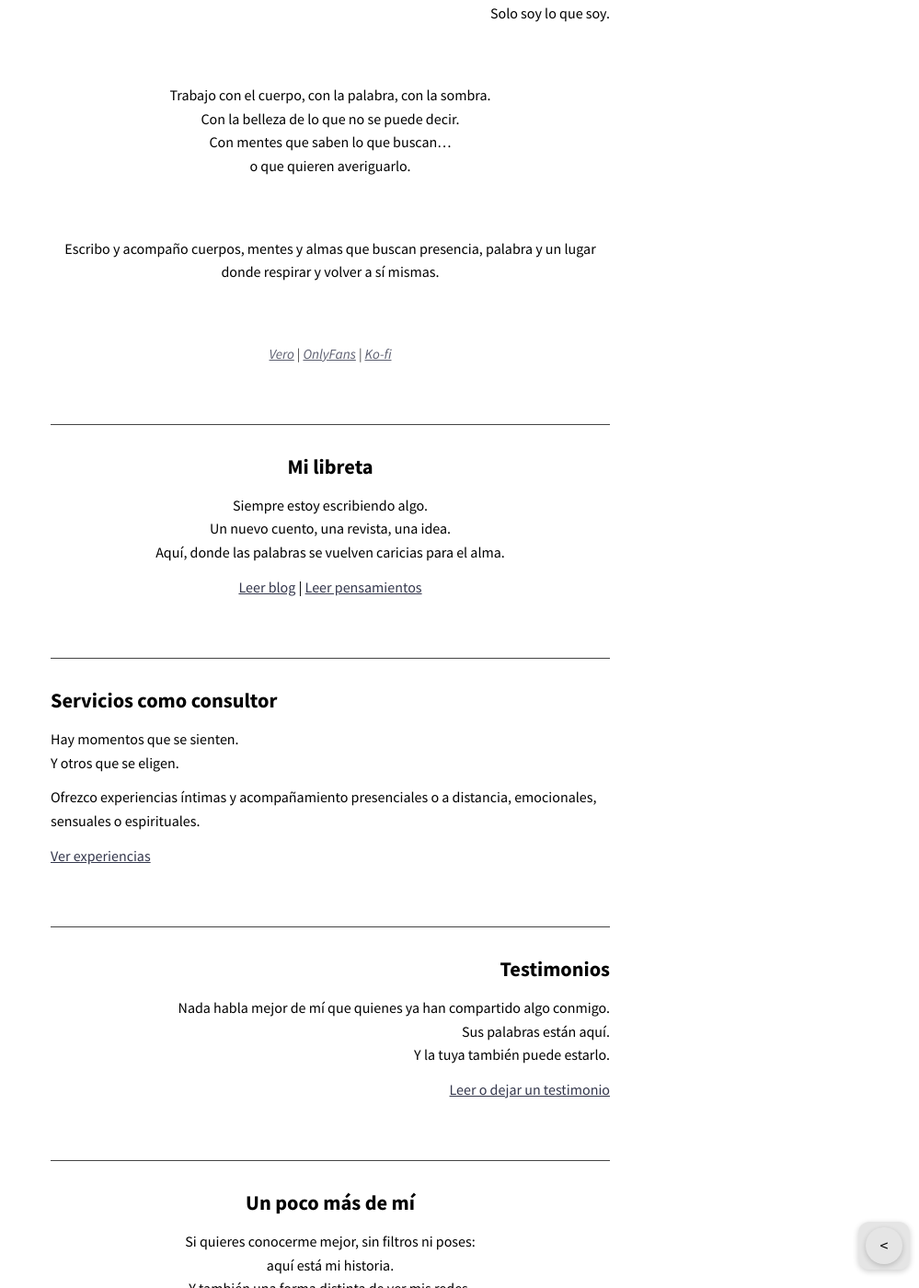
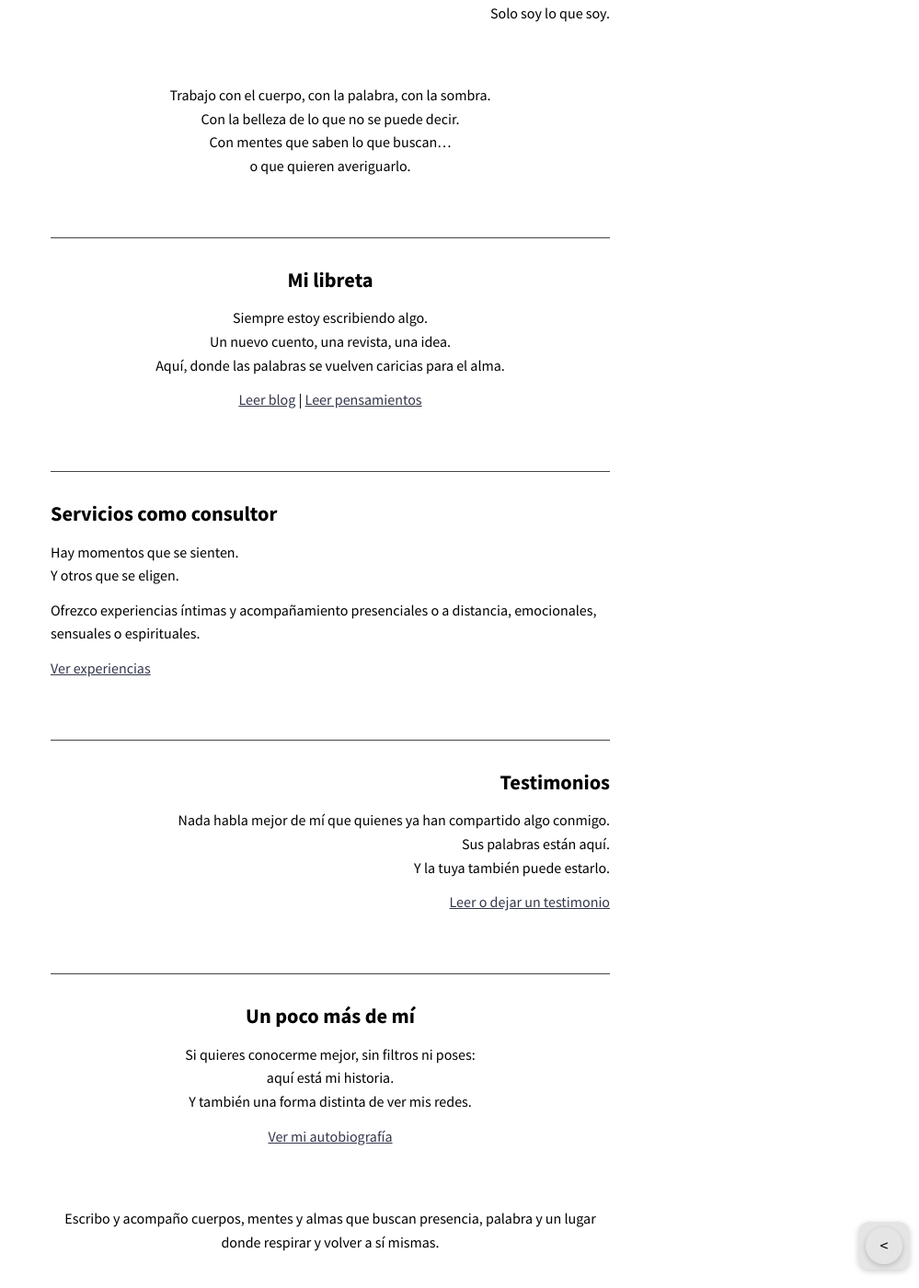
Before and after one commit to KajiiNarumi/iasuarezv, a Jekyll site: the page built from index.html, in a window 1280 px wide and 1400 px high, scrolled down 593 px. Shown: the whole window at 92% size, without its empty margins (281-1280 px from the left). Built offline with Jekyll 4.4.1, drawn with Linux system fonts in a browser that asks for light colours; nearby versions of some CDN libraries; the list of posts is cut into pages by our own code.

Commit message:
Update index.html

```diff
--- a/index.html
+++ b/index.html
@@ -27,14 +27,6 @@ entries_layout: list
     Con la belleza de lo que no se puede decir.<br>
     Con mentes que saben lo que buscan…<br>
     o que quieren averiguarlo.</p>
-  </section>
-
-  <section class="text-center">
-    <p>Escribo y acompaño cuerpos, mentes y almas que buscan presencia, palabra y un lugar donde respirar y volver a sí mismas.</p>
-  </section>
-
-  <section class="text-center">
-    <p class="enlaces"><a href="https://vero.co/iasuarezv">Vero</a> | <a href="https://onlyfans.com/iasuarezv">OnlyFans</a> | <a href="https://ko-fi.com/iasuarezv">Ko-fi</a></p>
   </section>
 
   <section class="text-center bloque">
@@ -68,6 +60,18 @@ entries_layout: list
     Y también una forma distinta de ver mis redes.</p>
     <p><a href="/autobiografia/">Ver mi autobiografía</a></p>
   </section>
+
+
+
+  <section class="text-center">
+    <p>Escribo y acompaño cuerpos, mentes y almas que buscan presencia, palabra y un lugar donde respirar y volver a sí mismas.</p>
+  </section>
+
+  <section class="text-center">
+    <p class="enlaces"><a href="https://vero.co/iasuarezv">Vero</a> | <a href="https://onlyfans.com/iasuarezv">OnlyFans</a> | <a href="https://ko-fi.com/iasuarezv">Ko-fi</a></p>
+  </section>
+
+
 
   <section class="text-left bloque">
     <h2>Apóyame desde dentro</h2>
```
